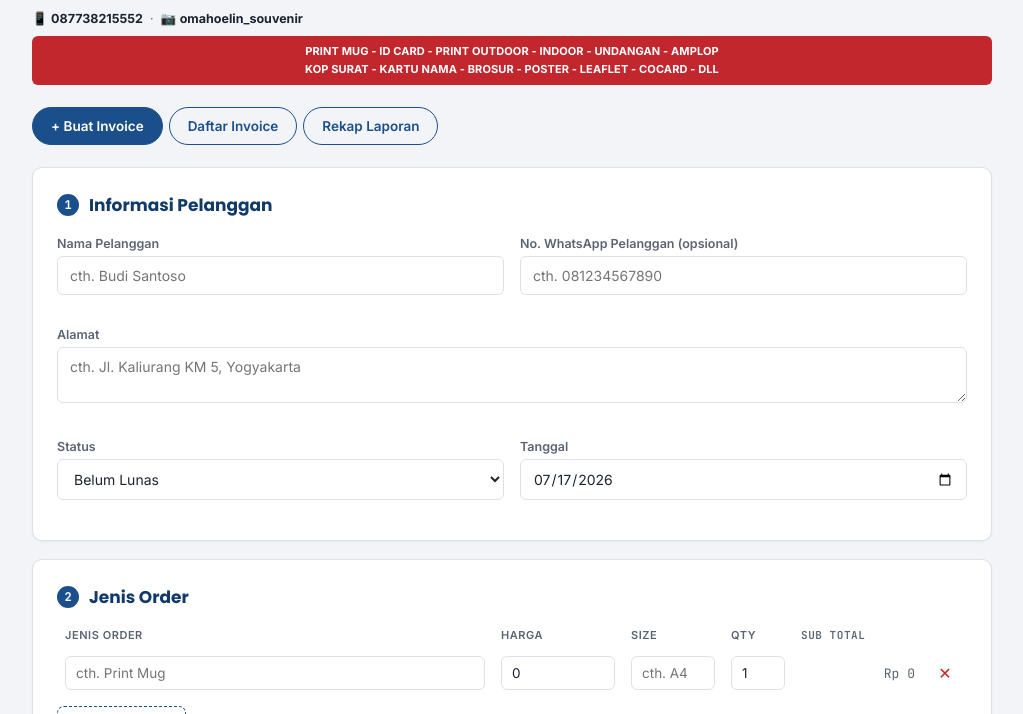
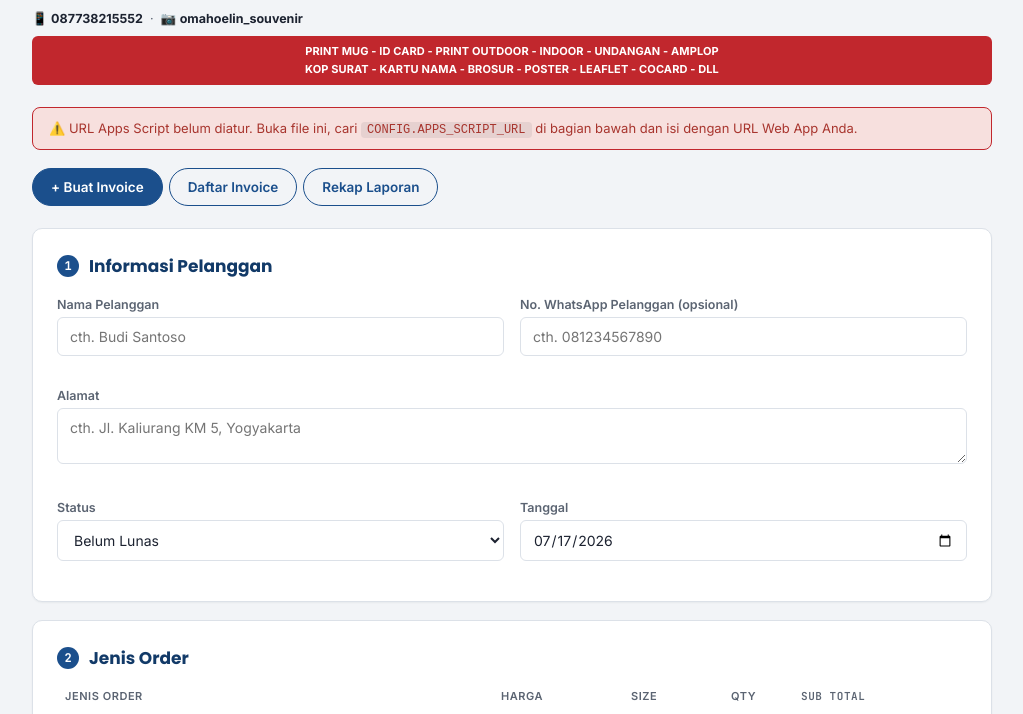
Before and after one commit to omahoelin/invoice-omahoelin, a plain HTML site: page index.html in a window 1280 px wide. Shown: the part 79-793 px from the top of the page, without its empty margins (128-1151 px from the left). Drawn offline with Linux system fonts and the light colour scheme.

Commit message:
Add files via upload

```diff
--- a/index.html
+++ b/index.html
@@ -942,7 +942,7 @@ Omah Oelin Digital Printing
   document.getElementById('logoHeader').src = LOGO_SRC;
 
   // ---- Init ----
-  if(CONFIG.APPS_SCRIPT_URL.includes('GANTI_DENGAN')){
+  if(CONFIG.APPS_SCRIPT_URL.includes('https://script.google.com/macros/s/AKfycbwT4DzoKMUKUAtT2Fmu9MX98iTp91kXBrhl8zp097io7tYPTOvSVfmyJdUN1qk92GHu/exec')){
     document.getElementById('configWarning').style.display = 'block';
   }
   document.getElementById('fTanggal').valueAsDate = new Date();
```
